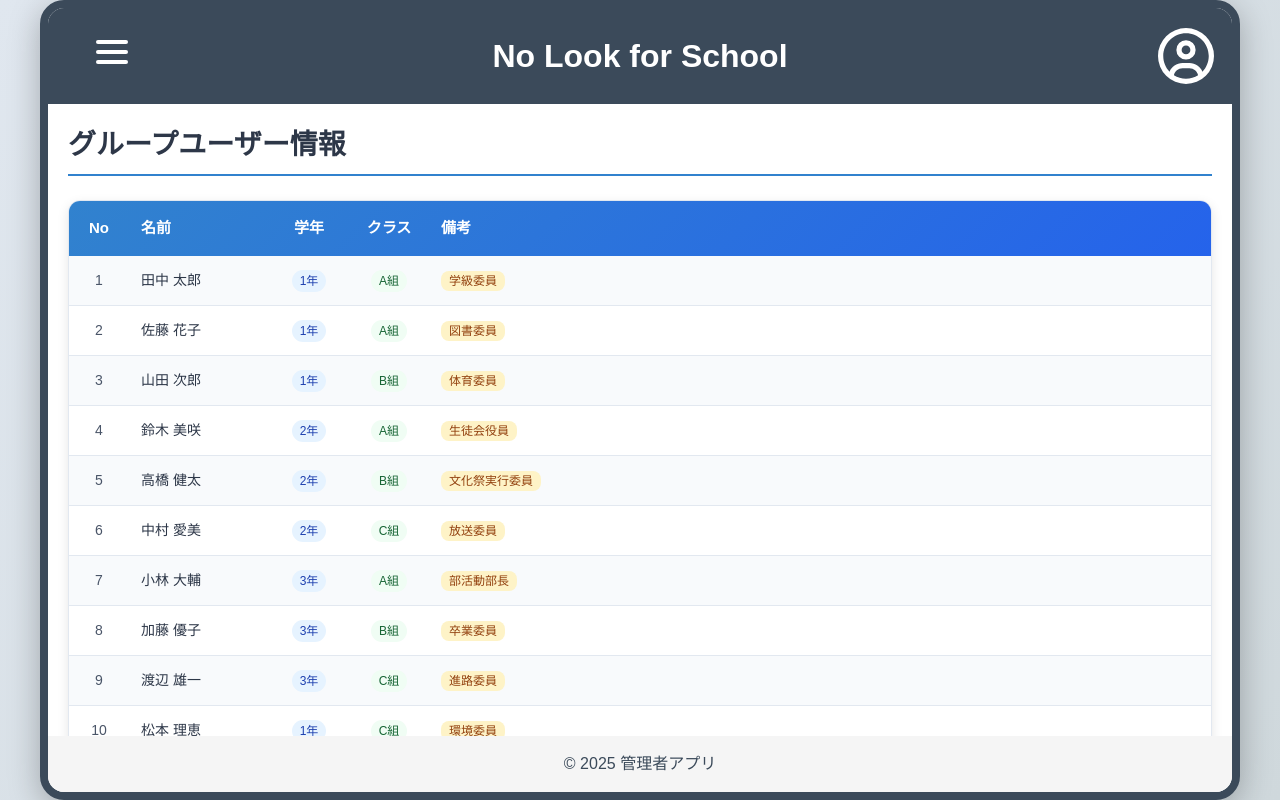
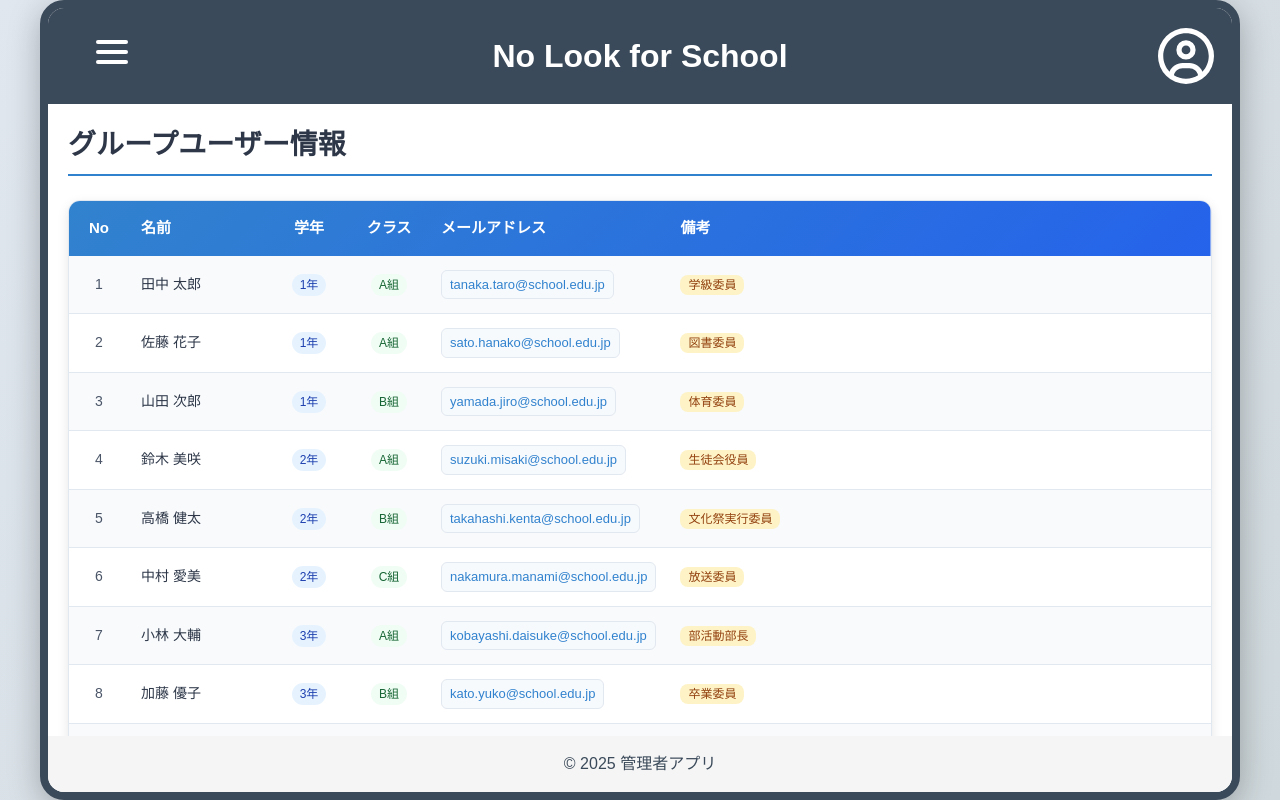
Before and after one commit to ochimasato0186/next_go_front, a Next.js app: page /maker/user in a window 1280 px wide. Built offline with nearby package versions, Linux system fonts and the light colour scheme.

Commit message:
Add email column to user table and prepare Firebase integration files

```diff
--- a/app/maker/user/page.tsx
+++ b/app/maker/user/page.tsx
@@ -7,22 +7,25 @@ interface User {
   name: string;
   grade: string;
   class: string;
+  email: string;
   remarks: string;
 }
 
 export default function MakerUser() {
-  // サンプルデータ（実際の運用では API から取得）
+  // TODO: 将来的にFirebase Firestoreから取得予定
+  // const { users, loading, error } = useFirebaseUsers();
+  // サンプルデータ（実際の運用では Firebase Firestore から取得）
   const [users] = useState<User[]>([
-    { id: 1, name: "田中 太郎", grade: "1年", class: "A組", remarks: "学級委員" },
-    { id: 2, name: "佐藤 花子", grade: "1年", class: "A組", remarks: "図書委員" },
-    { id: 3, name: "山田 次郎", grade: "1年", class: "B組", remarks: "体育委員" },
-    { id: 4, name: "鈴木 美咲", grade: "2年", class: "A組", remarks: "生徒会役員" },
-    { id: 5, name: "高橋 健太", grade: "2年", class: "B組", remarks: "文化祭実行委員" },
-    { id: 6, name: "中村 愛美", grade: "2年", class: "C組", remarks: "放送委員" },
-    { id: 7, name: "小林 大輔", grade: "3年", class: "A組", remarks: "部活動部長" },
-    { id: 8, name: "加藤 優子", grade: "3年", class: "B組", remarks: "卒業委員" },
-    { id: 9, name: "渡辺 雄一", grade: "3年", class: "C組", remarks: "進路委員" },
-    { id: 10, name: "松本 理恵", grade: "1年", class: "C組", remarks: "環境委員" }
+    { id: 1, name: "田中 太郎", grade: "1年", class: "A組", email: "tanaka.taro@school.edu.jp", remarks: "学級委員" },
+    { id: 2, name: "佐藤 花子", grade: "1年", class: "A組", email: "sato.hanako@school.edu.jp", remarks: "図書委員" },
+    { id: 3, name: "山田 次郎", grade: "1年", class: "B組", email: "yamada.jiro@school.edu.jp", remarks: "体育委員" },
+    { id: 4, name: "鈴木 美咲", grade: "2年", class: "A組", email: "suzuki.misaki@school.edu.jp", remarks: "生徒会役員" },
+    { id: 5, name: "高橋 健太", grade: "2年", class: "B組", email: "takahashi.kenta@school.edu.jp", remarks: "文化祭実行委員" },
+    { id: 6, name: "中村 愛美", grade: "2年", class: "C組", email: "nakamura.manami@school.edu.jp", remarks: "放送委員" },
+    { id: 7, name: "小林 大輔", grade: "3年", class: "A組", email: "kobayashi.daisuke@school.edu.jp", remarks: "部活動部長" },
+    { id: 8, name: "加藤 優子", grade: "3年", class: "B組", email: "kato.yuko@school.edu.jp", remarks: "卒業委員" },
+    { id: 9, name: "渡辺 雄一", grade: "3年", class: "C組", email: "watanabe.yuichi@school.edu.jp", remarks: "進路委員" },
+    { id: 10, name: "松本 理恵", grade: "1年", class: "C組", email: "matsumoto.rie@school.edu.jp", remarks: "環境委員" }
   ]);
 
   return (
@@ -91,6 +94,15 @@ export default function MakerUser() {
                   width: "80px"
                 }}>
                   クラス
+                </th>
+                <th style={{
+                  padding: "16px 12px",
+                  textAlign: "left",
+                  fontWeight: "600",
+                  fontSize: "15px",
+                  width: "200px"
+                }}>
+                  メールアドレス
                 </th>
                 <th style={{
                   padding: "16px 12px",
@@ -169,6 +181,35 @@ export default function MakerUser() {
                   </td>
                   <td style={{
                     padding: "14px 12px",
+                    color: "#4a5568",
+                    fontSize: "13px"
+                  }}>
+                    <a
+                      href={`mailto:${user.email}`}
+                      style={{
+                        color: "#3182ce",
+                        textDecoration: "none",
+                        background: "#f7fafc",
+                        padding: "4px 8px",
+                        borderRadius: "6px",
+                        border: "1px solid #e2e8f0",
+                        display: "inline-block",
+                        transition: "all 0.2s ease"
+                      }}
+                      onMouseEnter={(e) => {
+                        e.currentTarget.style.background = "#e6f3ff";
+                        e.currentTarget.style.borderColor = "#3182ce";
+                      }}
+                      onMouseLeave={(e) => {
+                        e.currentTarget.style.background = "#f7fafc";
+                        e.currentTarget.style.borderColor = "#e2e8f0";
+                      }}
+                    >
+                      {user.email}
+                    </a>
+                  </td>
+                  <td style={{
+                    padding: "14px 12px",
                     color: "#4a5568"
                   }}>
                     <span style={{
--- /dev/null
+++ b/lib/firebase/config.ts
@@ -0,0 +1,32 @@
+// Firebase設定ファイル（テンプレート）
+// TODO: Firebase プロジェクト作成後に実際の設定値を入力
+// TODO: Firebase SDK をインストール後にコメントアウトを解除
+// npm install firebase
+
+// import { initializeApp } from 'firebase/app';
+// import { getFirestore } from 'firebase/firestore';
+// import { getAuth } from 'firebase/auth';
+
+// TODO: Firebase Console から取得した設定情報を入力
+const firebaseConfig = {
+  apiKey: "your-api-key",
+  authDomain: "your-project.firebaseapp.com",
+  projectId: "your-project-id",
+  storageBucket: "your-project.appspot.com",
+  messagingSenderId: "123456789",
+  appId: "your-app-id"
+};
+
+// TODO: Firebase SDK インストール後にコメントアウトを解除
+// Firebase アプリの初期化
+// const app = initializeApp(firebaseConfig);
+
+// Firestore データベースの初期化
+// export const db = getFirestore(app);
+
+// Firebase Authentication の初期化
+// export const auth = getAuth(app);
+
+// export default app;
+
+export default firebaseConfig;
--- /dev/null
+++ b/lib/firebase/users.ts
@@ -0,0 +1,62 @@
+// 将来のFirebase統合用のファイル
+// Firebase Firestoreからユーザー情報を取得するためのカスタムフック
+
+import { useState, useEffect } from 'react';
+
+interface User {
+  id: number;
+  name: string;
+  grade: string;
+  class: string;
+  email: string;
+  remarks: string;
+}
+
+// TODO: Firebase設定後に実装
+export const useFirebaseUsers = () => {
+  const [users, setUsers] = useState<User[]>([]);
+  const [loading, setLoading] = useState(true);
+  const [error, setError] = useState<string | null>(null);
+
+  useEffect(() => {
+    // TODO: Firestore からデータを取得
+    // const fetchUsers = async () => {
+    //   try {
+    //     const usersCollection = collection(db, 'users');
+    //     const usersSnapshot = await getDocs(usersCollection);
+    //     const usersList = usersSnapshot.docs.map(doc => ({
+    //       id: doc.id,
+    //       ...doc.data()
+    //     })) as User[];
+    //     setUsers(usersList);
+    //   } catch (err) {
+    //     setError('ユーザー情報の取得に失敗しました');
+    //   } finally {
+    //     setLoading(false);
+    //   }
+    // };
+    // fetchUsers();
+  }, []);
+
+  return { users, loading, error };
+};
+
+// TODO: ユーザー追加機能
+export const addUserToFirebase = async (user: Omit<User, 'id'>) => {
+  // Firebase Firestoreにユーザーを追加
+  // const docRef = await addDoc(collection(db, 'users'), user);
+  // return docRef.id;
+};
+
+// TODO: ユーザー更新機能
+export const updateUserInFirebase = async (id: string, user: Partial<User>) => {
+  // Firebase Firestoreのユーザー情報を更新
+  // const userRef = doc(db, 'users', id);
+  // await updateDoc(userRef, user);
+};
+
+// TODO: ユーザー削除機能
+export const deleteUserFromFirebase = async (id: string) => {
+  // Firebase Firestoreからユーザーを削除
+  // await deleteDoc(doc(db, 'users', id));
+};
```
